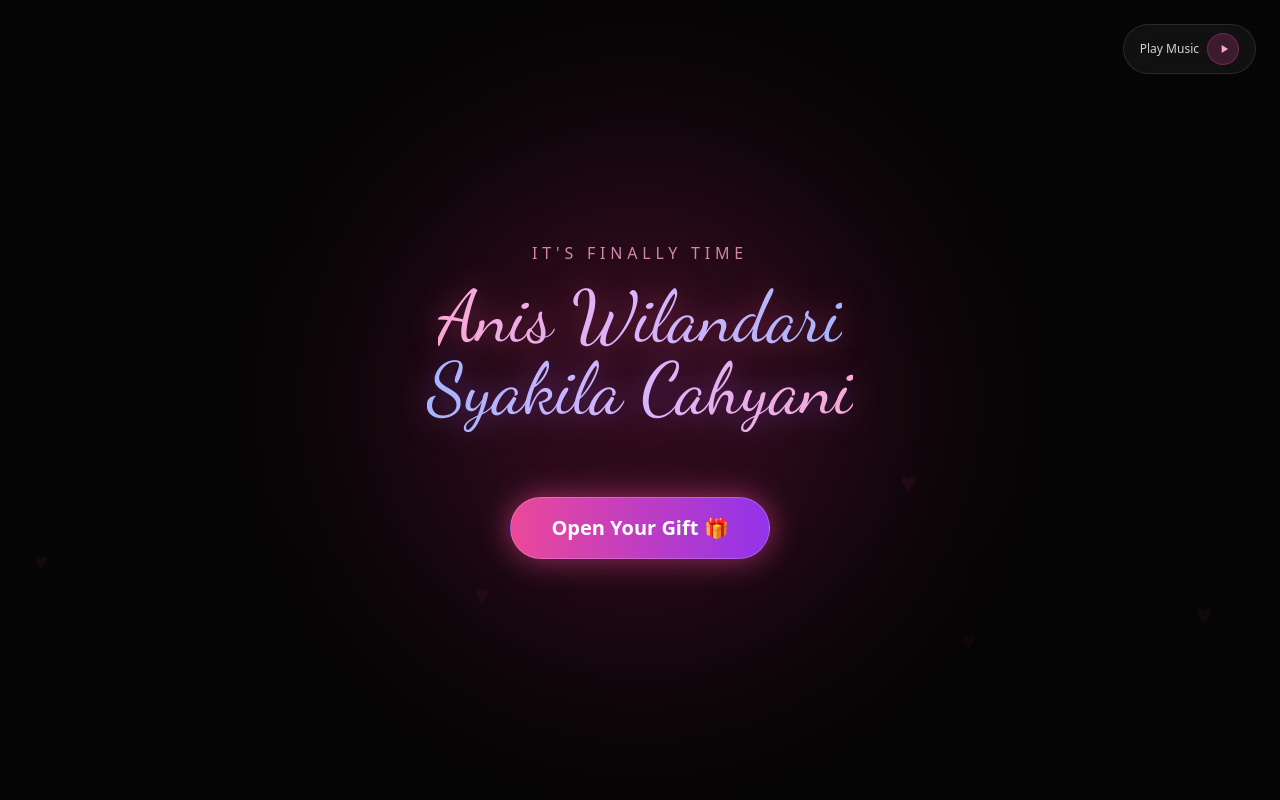
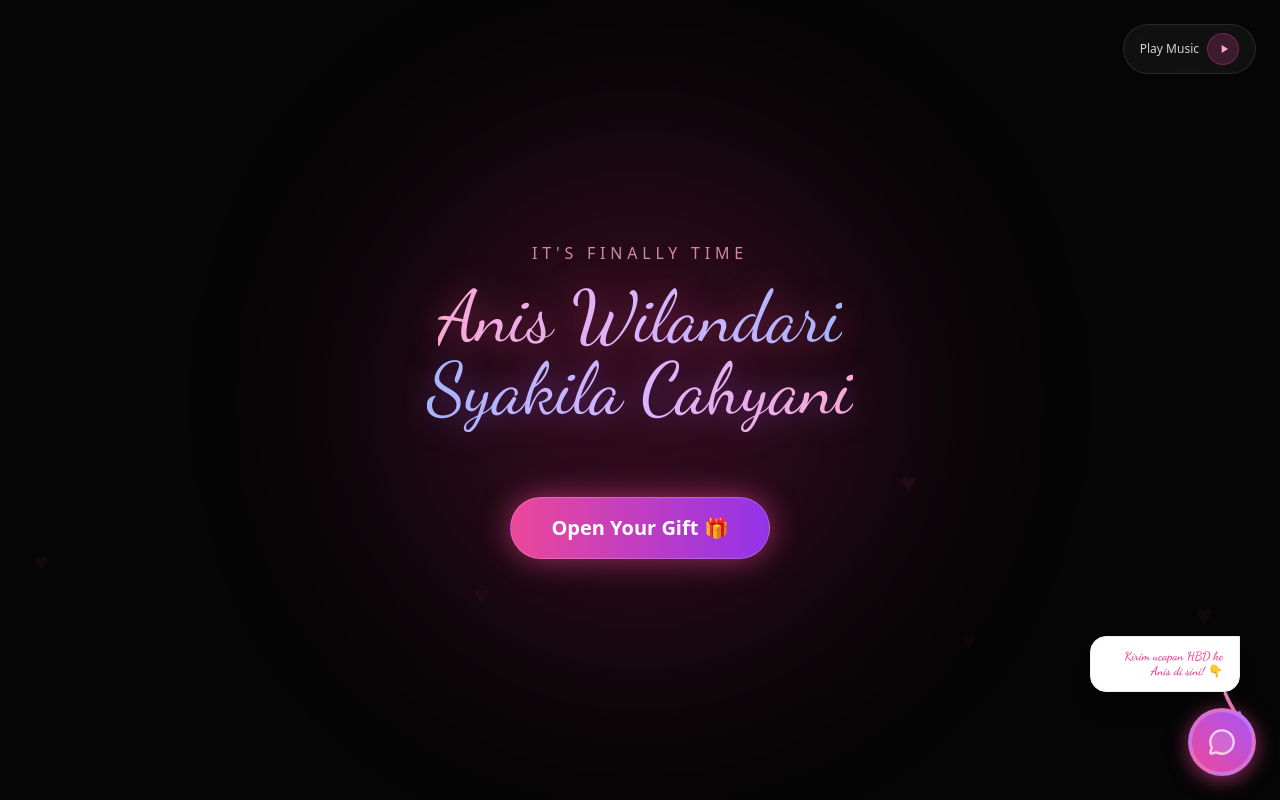
Before and after one commit to nazaabdillah/hbd-ayang, a Next.js app: page / in a window 1280 px wide. Built offline with nearby package versions, Linux system fonts and the light colour scheme.

Commit message:
add floatingchat

```diff
--- a/app/page.tsx
+++ b/app/page.tsx
@@ -5,16 +5,17 @@ import Countdown from "@/components/Countdown";
 import { motion, useScroll } from "framer-motion";
 import { Heart, Camera, Stars } from "lucide-react";
 import Cake from "@/components/Cake";
+import WishModal from "@/components/WishModal";
 
 // --- MOCK DATA FOTO (Pastikan nama file di folder public/images sesuai ya!) ---
 const PHOTOS = {
   childhood: "/images/foto-kecil.jpeg",
   current: "/images/foto-sekarang.jpg",
   couple: [
-    "/images/kita1.JPG",
+    "/images/kita1.jpg",
     "/images/kita2.jpg",
     "/images/kita3.jpg",
-    "/images/kita4.JPG",
+    "/images/kita4.jpg",
   ]
 };
 
@@ -57,6 +58,7 @@ export default function Home() {
            <JourneyContent />
         </div>
       )}
+      <WishModal />
     </main>
   );
 }
--- /dev/null
+++ b/components/WishModal.tsx
@@ -0,0 +1,162 @@
+"use client";
+
+import { useState, useEffect } from "react";
+import { MessageCircle, Send, X } from "lucide-react";
+import { motion, AnimatePresence } from "framer-motion";
+
+export default function WishModal() {
+  const [isOpen, setIsOpen] = useState(false);
+  const [showLabel, setShowLabel] = useState(false); // State untuk label petunjuk
+  const [name, setName] = useState("");
+  const [message, setMessage] = useState("");
+
+  // GANTI NOMOR WA PACAR DISINI (Format: 628xxx)
+  const phoneNumber = "6283841742172";
+
+  // Logic: Label muncul otomatis setelah 2 detik website dibuka
+  useEffect(() => {
+    const timer = setTimeout(() => {
+      setShowLabel(true);
+    }, 2000);
+    return () => clearTimeout(timer);
+  }, []);
+
+  const handleSend = (e: React.FormEvent) => {
+    e.preventDefault();
+    const text = `Hai Anis! 🎉%0A%0AAku ${name} mau ngucapin:%0A${message}%0A%0AHappy Birthday ya! 🎂`;
+    window.open(`https://wa.me/${phoneNumber}?text=${text}`, "_blank");
+    setIsOpen(false);
+    setName("");
+    setMessage("");
+  };
+
+  return (
+    <>
+      {/* WRAPPER UTAMA (Fixed di pojok kanan bawah) */}
+      <div className="fixed bottom-6 right-6 z-[9999] flex flex-col items-end gap-2 pointer-events-none">
+
+        {/* 1. LABEL PETUNJUK (BUBBLE CHAT) */}
+        <AnimatePresence>
+          {showLabel && !isOpen && (
+            <motion.div
+              initial={{ opacity: 0, y: 10, scale: 0.8 }}
+              animate={{ opacity: 1, y: 0, scale: 1 }}
+              exit={{ opacity: 0, scale: 0.8 }}
+              transition={{ type: "spring", stiffness: 200, damping: 15 }}
+              className="relative mr-4 mb-2 pointer-events-auto"
+            >
+              {/* Box Putih */}
+              <div className="bg-white text-gray-800 px-4 py-3 rounded-2xl rounded-tr-none shadow-xl border border-pink-100 max-w-[150px] text-right">
+                <p className="text-xs font-handwriting font-bold text-pink-500 leading-tight">
+                   Kirim ucapan HBD ke Anis di sini! 👇
+                </p>
+              </div>
+
+              {/* Panah Lengkung (SVG Hand Drawn) */}
+              <svg
+                className="absolute -bottom-8 -right-2 w-8 h-8 text-white drop-shadow-sm transform rotate-12"
+                viewBox="0 0 100 100"
+                fill="none"
+                stroke="currentColor"
+                strokeWidth="8"
+                strokeLinecap="round"
+              >
+                 {/* Gambar panah melengkung simpel */}
+                 <path d="M20,10 C40,40 60,60 80,80" className="text-white" strokeWidth="10" />
+                 <path d="M80,80 L60,85 M80,80 L75,60" className="text-white" strokeWidth="10" />
+                 {/* Layer warna pink biar cantik */}
+                 <path d="M20,10 C40,40 60,60 80,80" className="text-pink-400" />
+                 <path d="M80,80 L60,85 M80,80 L75,60" className="text-pink-400" />
+              </svg>
+            </motion.div>
+          )}
+        </AnimatePresence>
+
+        {/* 2. TOMBOL FLOATING (Bulat) */}
+        <motion.button
+          initial={{ scale: 0 }}
+          animate={{ scale: 1 }}
+          whileHover={{ scale: 1.1 }}
+          whileTap={{ scale: 0.9 }}
+          onClick={() => {
+            setIsOpen(true);
+            setShowLabel(false); // Pas diklik, label hilang biar bersih
+          }}
+          className="bg-gradient-to-tr from-pink-500 to-purple-500 text-white p-4 rounded-full shadow-[0_4px_20px_rgba(236,72,153,0.6)] border-4 border-white/20 flex items-center justify-center pointer-events-auto group relative overflow-hidden"
+        >
+          {/* Efek kilap melintas */}
+          <div className="absolute inset-0 bg-white/30 translate-y-full group-hover:translate-y-0 transition-transform duration-300 rounded-full"></div>
+
+          <MessageCircle className="w-7 h-7 fill-white/20 animate-pulse" />
+        </motion.button>
+
+      </div>
+
+      {/* 3. MODAL FORM (SAMA KAYAK SEBELUMNYA) */}
+      <AnimatePresence>
+        {isOpen && (
+          <div className="fixed inset-0 z-[10000] flex items-center justify-center p-4">
+            <motion.div
+              initial={{ opacity: 0 }}
+              animate={{ opacity: 1 }}
+              exit={{ opacity: 0 }}
+              onClick={() => setIsOpen(false)}
+              className="absolute inset-0 bg-black/60 backdrop-blur-sm"
+            />
+
+            <motion.div
+              initial={{ scale: 0.8, opacity: 0, y: 50 }}
+              animate={{ scale: 1, opacity: 1, y: 0 }}
+              exit={{ scale: 0.8, opacity: 0, y: 50 }}
+              className="relative w-full max-w-sm bg-white/90 backdrop-blur-xl border border-white/50 rounded-3xl p-6 shadow-2xl"
+            >
+              <button
+                onClick={() => setIsOpen(false)}
+                className="absolute top-4 right-4 text-gray-400 hover:text-gray-600 bg-gray-100 rounded-full p-1"
+              >
+                <X className="w-5 h-5" />
+              </button>
+
+              <h3 className="text-2xl font-handwriting text-pink-500 mb-1">Make a Wish! ✨</h3>
+              <p className="text-xs text-gray-500 mb-6">Tulis ucapanmu, nanti akan terkirim ke WhatsApp Anis.</p>
+
+              <form onSubmit={handleSend} className="space-y-4">
+                <div>
+                    <label className="block text-xs font-bold text-gray-500 uppercase mb-1 ml-1">Nama Kamu</label>
+                    <input
+                        type="text"
+                        required
+                        value={name}
+                        onChange={(e) => setName(e.target.value)}
+                        placeholder="Isi nama kamu..."
+                        className="w-full bg-white border border-gray-200 rounded-xl px-4 py-3 text-gray-800 focus:outline-none focus:ring-2 focus:ring-pink-400 transition-all placeholder:text-gray-300"
+                    />
+                </div>
+
+                <div>
+                    <label className="block text-xs font-bold text-gray-500 uppercase mb-1 ml-1">Ucapan Doa</label>
+                    <textarea
+                        required
+                        value={message}
+                        onChange={(e) => setMessage(e.target.value)}
+                        rows={3}
+                        placeholder="Tulis doa terbaikmu..."
+                        className="w-full bg-white border border-gray-200 rounded-xl px-4 py-3 text-gray-800 focus:outline-none focus:ring-2 focus:ring-pink-400 transition-all placeholder:text-gray-300 resize-none"
+                    />
+                </div>
+
+                <button
+                    type="submit"
+                    className="w-full bg-gradient-to-r from-pink-500 to-purple-500 text-white font-bold py-3 rounded-xl shadow-lg hover:shadow-pink-500/30 transform hover:-translate-y-1 transition-all flex items-center justify-center gap-2"
+                >
+                    <Send className="w-4 h-4" /> Kirim ke WhatsApp
+                </button>
+              </form>
+
+            </motion.div>
+          </div>
+        )}
+      </AnimatePresence>
+    </>
+  );
+}
```
Also changed, not shown: 2 other files (tests, documents, lock files or other folders).
